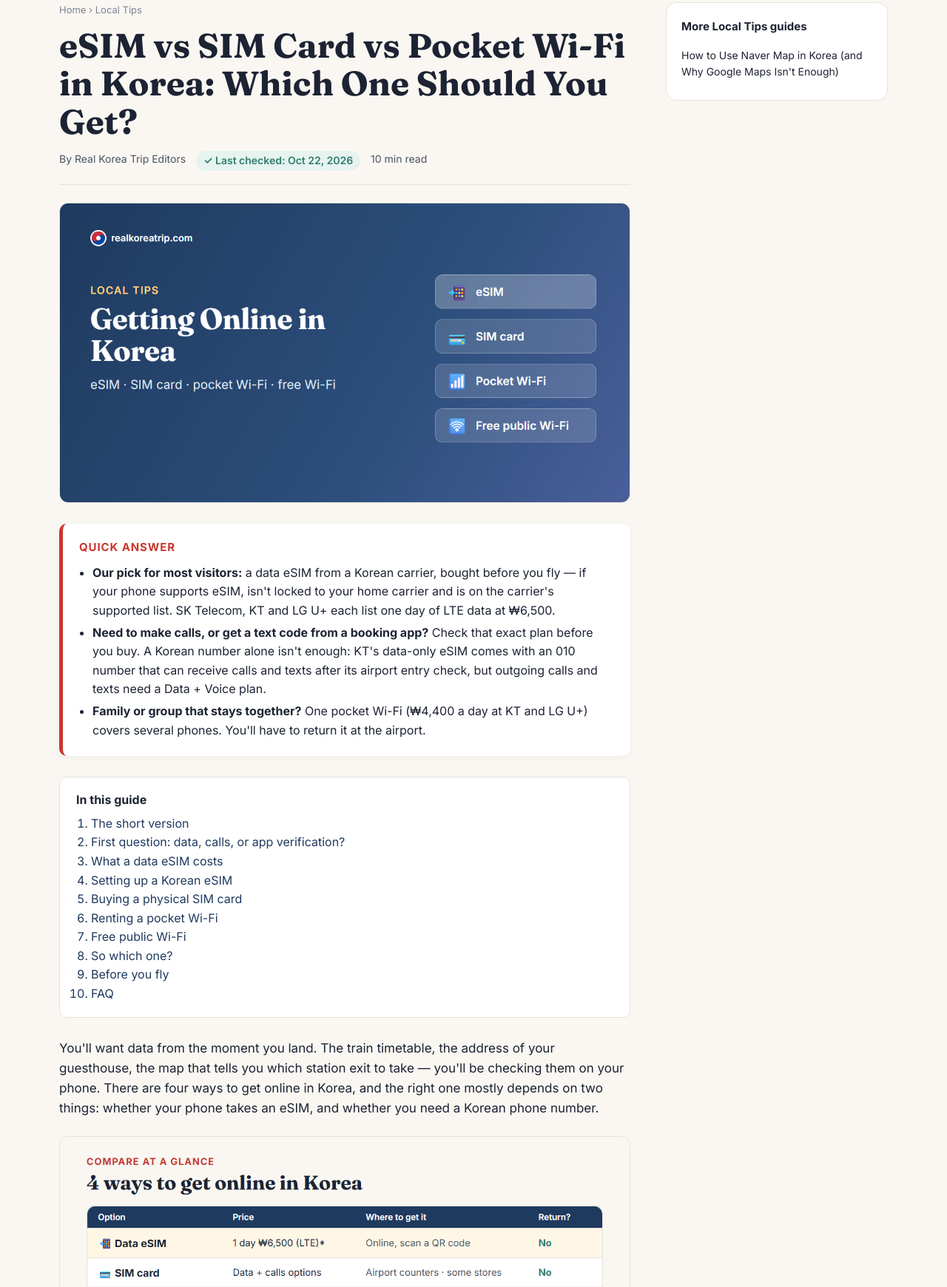
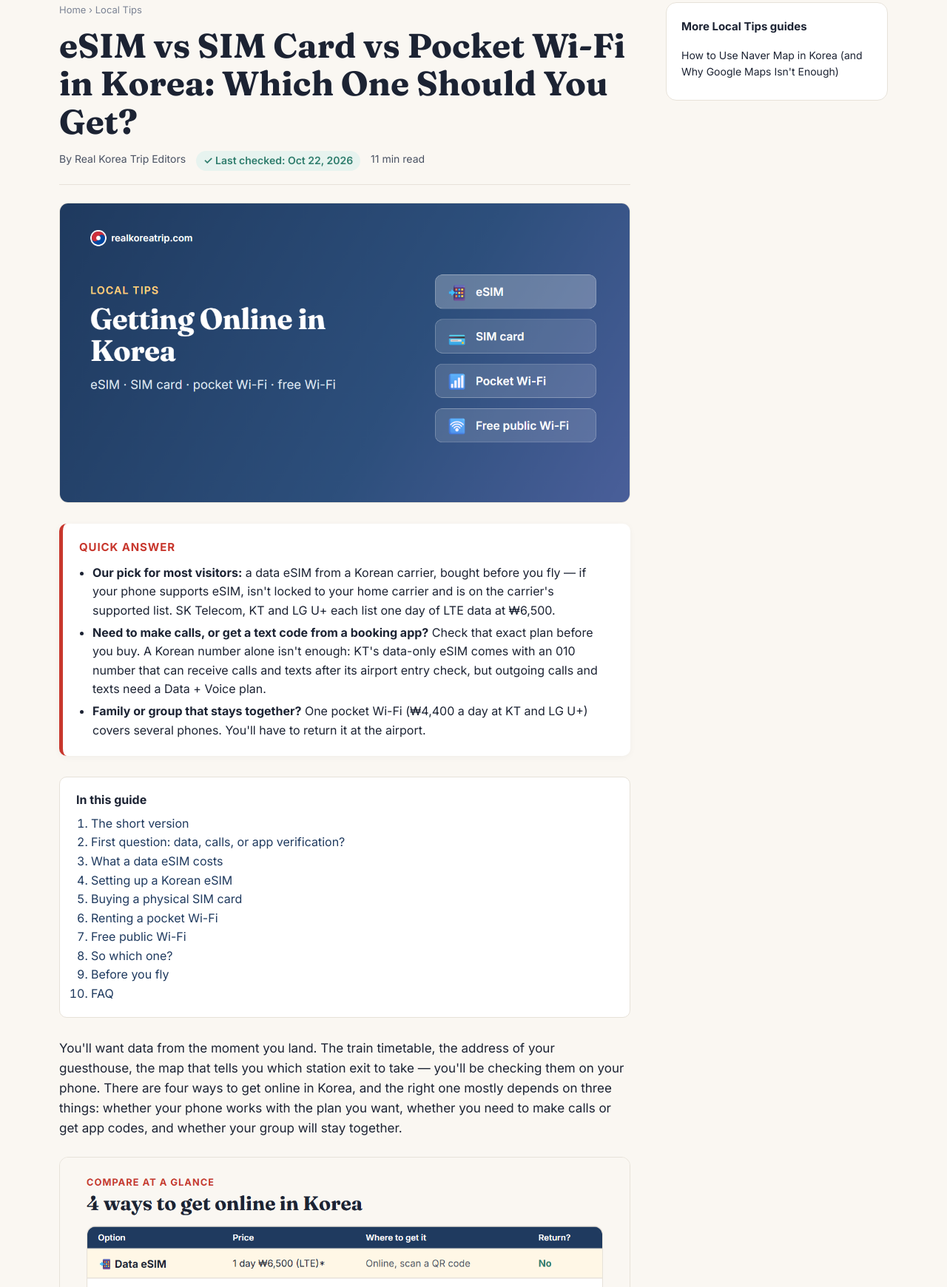
Before and after one commit to hipa01hicokr-art/realkoreatrip, a plain HTML site: page esim-sim-card-pocket-wifi-korea/index.html in a window 1280 px wide. Shown: the part 151-1891 px from the top of the page at 74% size. Drawn offline with Linux system fonts and the light colour scheme.

Commit message:
eSIM guide v4: clearer intro (Codex C01), no fact changes

```diff
--- a/esim-sim-card-pocket-wifi-korea/index.html
+++ b/esim-sim-card-pocket-wifi-korea/index.html
@@ -15,13 +15,13 @@
 <div class="wrap article-wrap"><article class="article">
 <div class="crumb"><a href="/">Home</a> › <a href="/category/local-tips/">Local Tips</a></div>
 <h1>eSIM vs SIM Card vs Pocket Wi-Fi in Korea: Which One Should You Get?</h1>
-<div class="byline"><span>By Real Korea Trip Editors</span><span class="checked">✓ Last checked: Oct 22, 2026</span><span>10 min read</span></div>
+<div class="byline"><span>By Real Korea Trip Editors</span><span class="checked">✓ Last checked: Oct 22, 2026</span><span>11 min read</span></div>
 
 <figure class="fig" style="margin-top:24px"><img src="/img/esim-cover.png" alt="Graphic comparing eSIM, SIM card, pocket Wi-Fi and free Wi-Fi, titled Getting Online in Korea" width="1200" height="630"></figure>
 <div class="quick"><h2>Quick answer</h2><ul><li><b>Our pick for most visitors:</b> a data eSIM from a Korean carrier, bought before you fly — if your phone supports eSIM, isn't locked to your home carrier and is on the carrier's supported list. SK Telecom, KT and LG U+ each list one day of LTE data at ₩6,500.</li><li><b>Need to make calls, or get a text code from a booking app?</b> Check that exact plan before you buy. A Korean number alone isn't enough: KT's data-only eSIM comes with an 010 number that can receive calls and texts after its airport entry check, but outgoing calls and texts need a Data + Voice plan.</li><li><b>Family or group that stays together?</b> One pocket Wi-Fi (₩4,400 a day at KT and LG U+) covers several phones. You'll have to return it at the airport.</li></ul></div>
 
 <nav class="toc"><b>In this guide</b><ol><li><a href="#the-short-version">The short version</a></li><li><a href="#first-question-data-calls-or-app-verification">First question: data, calls, or app verification?</a></li><li><a href="#what-a-data-esim-costs">What a data eSIM costs</a></li><li><a href="#setting-up-a-korean-esim">Setting up a Korean eSIM</a></li><li><a href="#buying-a-physical-sim-card">Buying a physical SIM card</a></li><li><a href="#renting-a-pocket-wi-fi">Renting a pocket Wi-Fi</a></li><li><a href="#free-public-wi-fi">Free public Wi-Fi</a></li><li><a href="#so-which-one">So which one?</a></li><li><a href="#before-you-fly">Before you fly</a></li><li><a href="#faq">FAQ</a></li></ol></nav>
-<div class="prose"><p>You'll want data from the moment you land. The train timetable, the address of your guesthouse, the map that tells you which station exit to take — you'll be checking them on your phone. There are four ways to get online in Korea, and the right one mostly depends on two things: whether your phone takes an eSIM, and whether you need a Korean phone number.</p>
+<div class="prose"><p>You'll want data from the moment you land. The train timetable, the address of your guesthouse, the map that tells you which station exit to take — you'll be checking them on your phone. There are four ways to get online in Korea, and the right one mostly depends on three things: whether your phone works with the plan you want, whether you need to make calls or get app codes, and whether your group will stay together.</p>
 <figure class="fig"><img src="/img/esim-compare.png" alt="Comparison of eSIM, physical SIM card, pocket Wi-Fi and free public Wi-Fi in Korea, with prices from the carriers' websites checked Oct 22, 2026" loading="lazy" width="1200" height="675"><figcaption>Four ways to get online in Korea. Details and sources below.</figcaption></figure>
 <h2 id="the-short-version">The short version</h2>
 <div class="tbl"><table><thead><tr><th></th><th>Data eSIM</th><th>Physical SIM card</th><th>Pocket Wi-Fi</th><th>Free public Wi-Fi</th></tr></thead><tbody><tr><td>What you get</td><td>Data on your own phone</td><td>Data, or data + a Korean number</td><td>A small router your devices connect to</td><td>Free Wi-Fi in public places</td></tr><tr><td>Price</td><td>1 day ₩6,500 (LTE)</td><td>LG U+: same data prices as its eSIM; calls cost extra</td><td>₩4,400 a day</td><td>Free</td></tr><tr><td>Where to get it</td><td>Online, then scan a QR code</td><td>Airport roaming centers; some convenience stores</td><td>Airport counters (reserve online)</td><td>Many airports, stations and public places</td></tr><tr><td>Return it?</td><td>No</td><td>No</td><td><b>Yes</b>, at the airport</td><td>—</td></tr><tr><td>Good for</td><td>Solo travelers with an eSIM phone</td><td>Phones without eSIM; anyone who needs to make calls</td><td>Groups, families, several devices</td><td>A backup, not your main connection</td></tr></tbody></table></div>
```
Also changed, not shown: category/local-tips/index.html (+1 -1 lines), index.html (+1 -1 lines), llms-full.txt.
